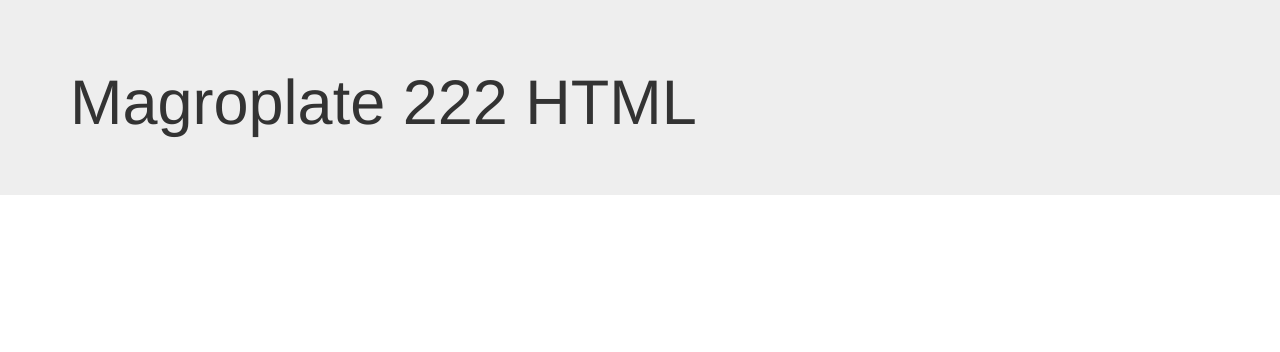
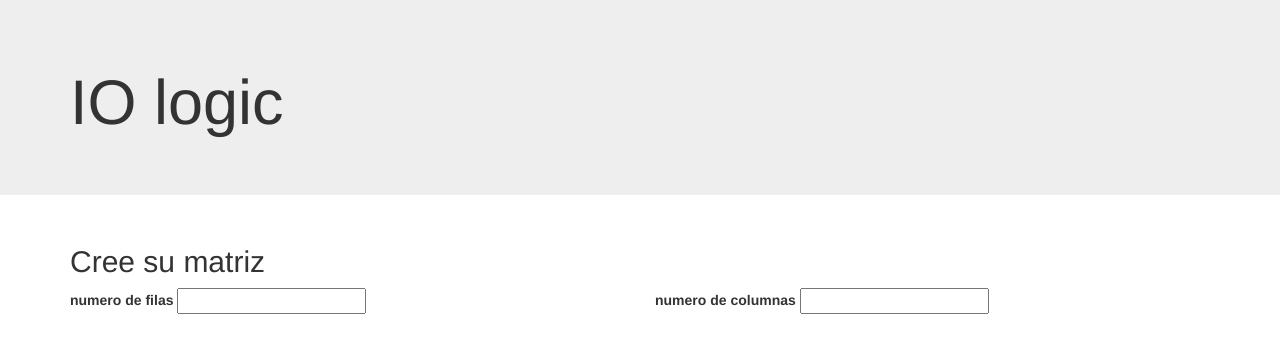
Before and after one commit to cris-hub/proyecto_IO_SI, a website: page www/index.html in a window 1280 px wide. Drawn offline with Linux system fonts and the light colour scheme.

Commit message:
se  agregan campos
	modified:   www/index.html

```diff
--- a/www/index.html
+++ b/www/index.html
@@ -1,16 +1,15 @@
 <!DOCTYPE html>
 <html lang="es">
-
   <head>
-  <meta charset="utf-8">
-  <meta http-equiv="X-UA-Compatible" content="IE=edge">
-  <meta name="viewport" content="width=device-width, initial-scale=1">
+    <meta charset="utf-8" />
+    <meta http-equiv="X-UA-Compatible" content="IE=edge" />
+    <meta name="viewport" content="width=device-width, initial-scale=1" />
     <title>Magroplate HTML</title>
-  <link href="./css/estilos.min.css" rel="stylesheet">
-  <meta name="author" content="Fernando Magrosoto">
-  <meta name="robots" content="index,follow">
-  <meta name="keywords" content="fmagrosoto, magroplate">
-  <meta name="description" content="Templete para HTML5">
+    <link href="./css/estilos.min.css" rel="stylesheet" />
+    <meta name="author" content="Fernando Magrosoto" />
+    <meta name="robots" content="index,follow" />
+    <meta name="keywords" content="fmagrosoto, magroplate" />
+    <meta name="description" content="Templete para HTML5" />
     <link rel="shortcut icon" href="/favicon.ico" />
     <!-- HTML5 shim and Respond.js for IE8 support of HTML5 elements and media queries -->
     <!-- WARNING: Respond.js doesn't work if you view the page via file:// -->
@@ -23,15 +22,29 @@
   <body>
     <div class="jumbotron">
       <div class="container">
-      <h1>Magroplate 222 HTML</h1>
+        <h1>IO logic</h1>
       </div>
     </div>
 
     <div class="container">
       <div class="row">
         <div class="col-md-12">
-        <div >
-
+          <div>
+            <div class="row">
+              <div class="col-md-12">
+                <h2>Cree su matriz</h2>
+              </div>
+            </div>
+            <div class="row">
+              <div class="col-md-6">
+                <label for="num_filas">numero de filas</label>
+                <input id="num_filas" type="text" />
+              </div>
+              <div class="col-md-6">
+                <label for="num_columnas">numero de columnas</label>
+                <input id="num_columnas" type="text" />
+              </div>
+            </div>
           </div>
         </div>
       </div>
@@ -41,5 +54,4 @@
     <script src="js/bootstrap.min.js"></script>
     <script src="js/scripts.min.js"></script>
   </body>
-
 </html>
```
Lines whose indentation alone changed are shown as unchanged.
